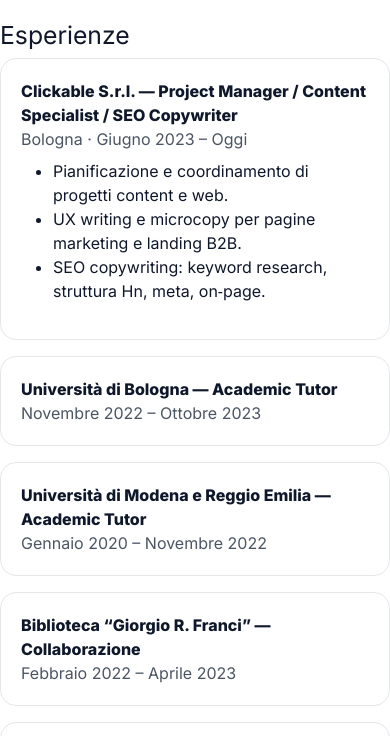
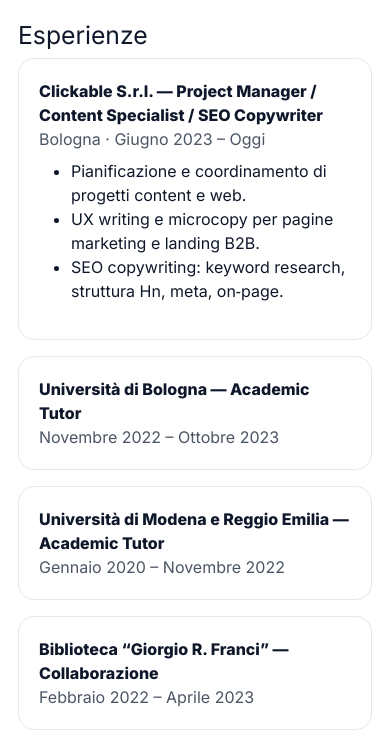
Before and after one commit to deliacabrelli-beep/deliacabrelli-beep.github.io, a plain HTML site: page cv.html in a window 390 px wide. Shown: the part 240-976 px from the top of the page. Drawn offline with nearby package versions, Linux system fonts and the light colour scheme.

Commit message:
Update styles.css

```diff
--- a/css/styles.css
+++ b/css/styles.css
@@ -136,3 +136,15 @@ body{ padding-top: 64px; }
 @media (max-width: 576px){
   body{ padding-top: 56px; }
 }
+/* Padding laterale per CV e Contatti */
+main.container.section{
+  padding-left: 24px;
+  padding-right: 24px;
+}
+
+@media (max-width: 576px){
+  main.container.section{
+    padding-left: 18px;
+    padding-right: 18px;
+  }
+}
```
